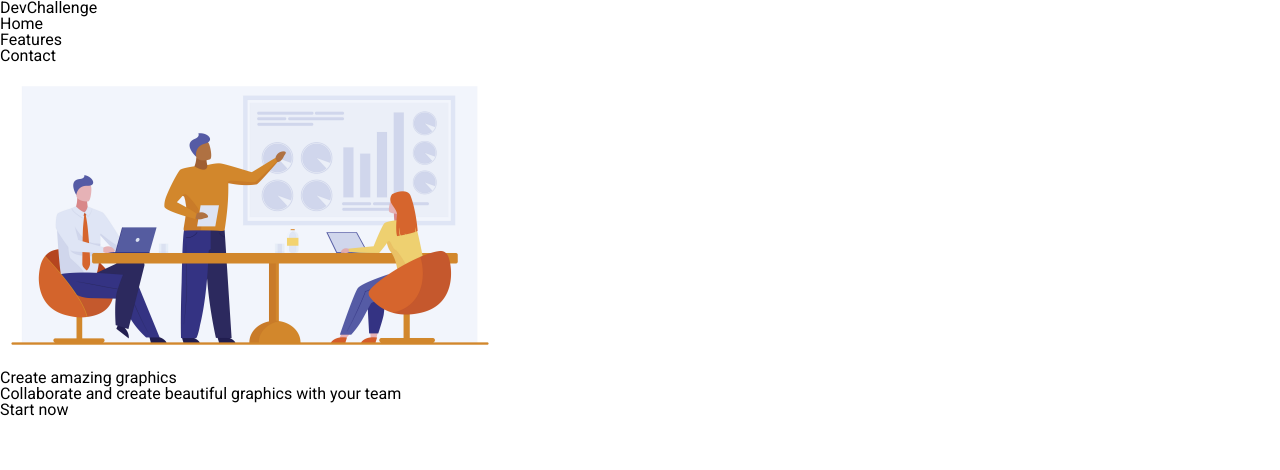
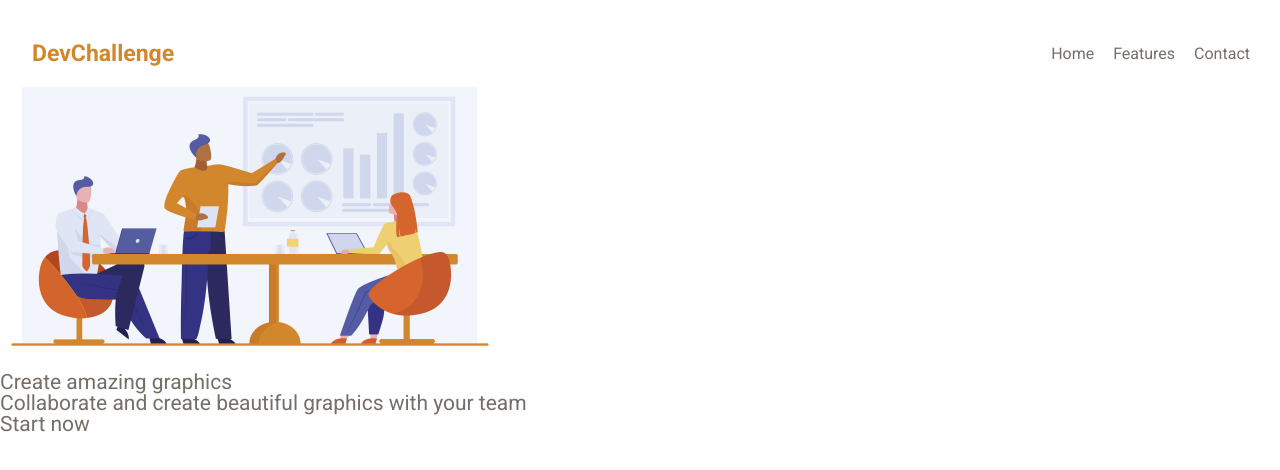
Before and after one commit to andreaoquendo/amazing_graph, a plain HTML site: page index.html in a window 1280 px wide. Drawn offline with Linux system fonts and the light colour scheme.

Commit message:
header done

```diff
--- a/index.html
+++ b/index.html
@@ -14,15 +14,22 @@
     </head>
     <body>
         <div class="header">
-            <span id="top-logo">
+            <div id="top-logo">
                 DevChallenge
+            </div>
+            <ul class="menu">
+                <li><a href="">Home</a></li>
+                <li><a href="">Features</a></li>
+                <li><a href="">Contact</a></li>
+            </ul>
+            <ul class="menu-icon">
+                <a href = "https://youtu.be/DTSkygD1wR0">
+                <li></li>
+                <li></li>
+                <li></li>
+                <li></li>
+                </a>
             </span>
-            <ul class="menu">
-                <li>Home</li>
-                <li>Features</li>
-                <li>Contact</li>
-            </ul>
-            <span class="menu"></span>
         </div>
         <div class = "page">
             <img src = "assets/team.jpg" alt = "drawing of team working together" width="500px">
--- a/style.css
+++ b/style.css
@@ -6,13 +6,75 @@
 
 body {
   font-family: "Roboto", sans-serif;
+  font-size: 21px;
+  font-weight: 400;
+  box-sizing: border-box;
+  color: var(--light-gray);
+  min-width: 350px;
+  overflow: scroll;
 }
 
-@media screen and (max-width: 800px) {
-  /* Estilos */
-  .principal,
-  .secundario {
-    width: 100%;
-    float: none;
+a {
+  color: var(--light-gray);
+  text-decoration: none;
+}
+
+#top-logo {
+  font-weight: bold;
+  font-size: 30px;
+  color: var(--dark-orange);
+}
+
+.header {
+  position: relative;
+  margin: 42px 30px 0 32px;
+  height: auto;
+}
+
+.menu {
+  display: none;
+}
+
+.menu-icon {
+  display: block;
+  width: 21px;
+  height: 24px;
+
+  position: absolute;
+  top: 3px;
+  right: 0;
+}
+
+.menu-icon li {
+  width: 21px;
+  height: 3px;
+  margin-bottom: 3px;
+  background-color: var(--side-bar);
+}
+
+@media screen and (min-width: 500px) {
+  #top-logo {
+    font-size: 23px;
+  }
+
+  .menu-icon {
+    display: none;
+  }
+  .menu {
+    position: absolute;
+    display: block;
+    list-style: none;
+    font-size: 16px;
+
+    width: auto;
+    height: auto;
+    top: 0;
+    right: 0px;
+  }
+
+  .menu li {
+    display: inline-block;
+    line-height: 23px;
+    margin-left: 15px;
   }
 }
```
